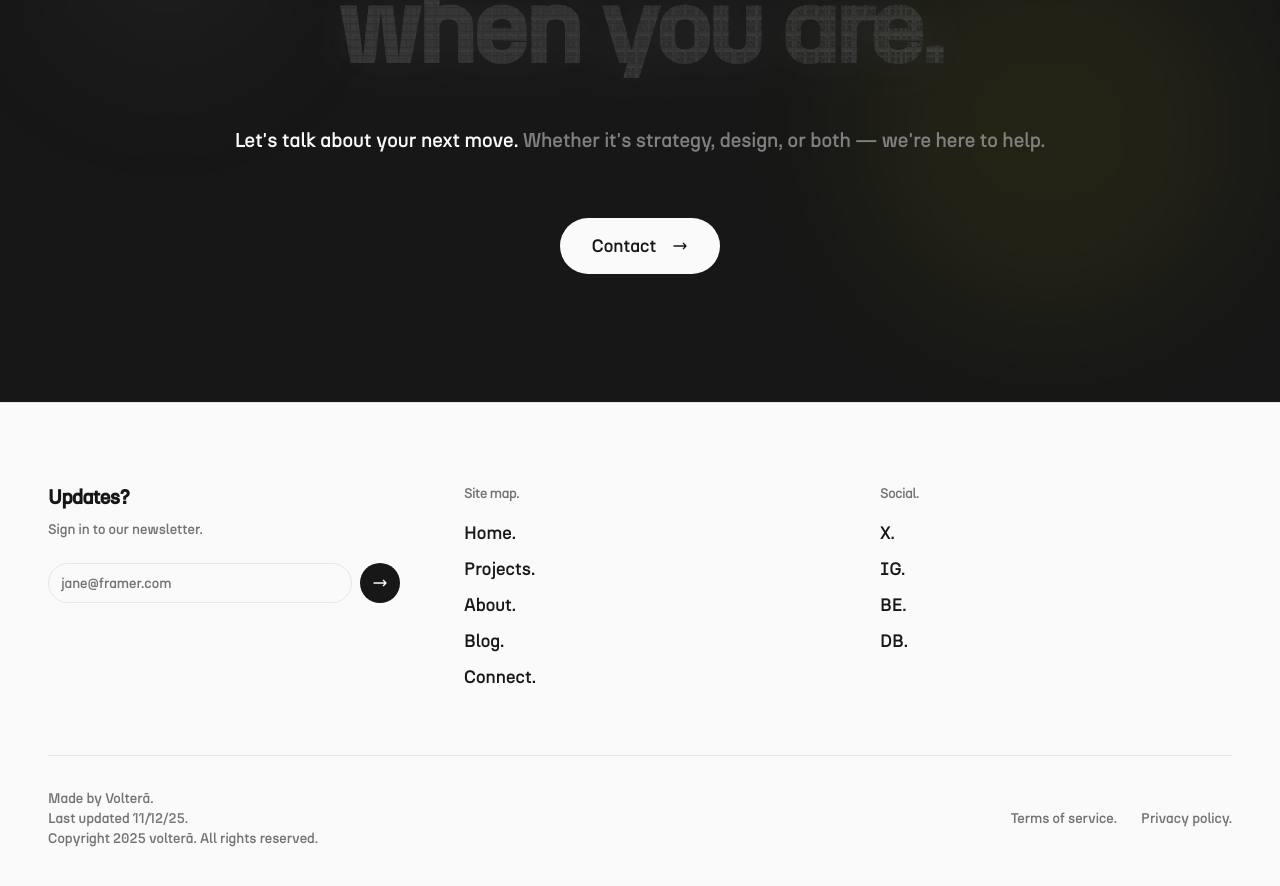
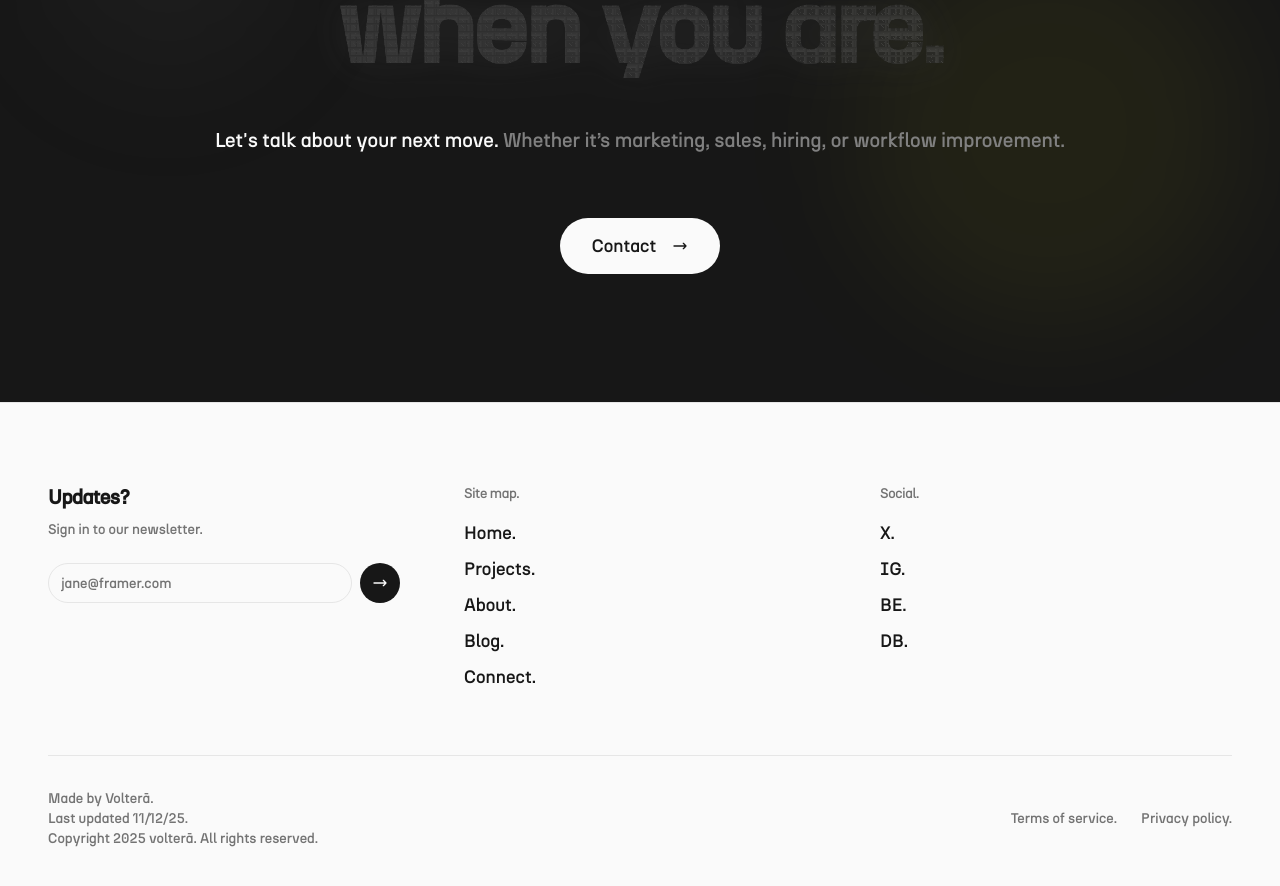
Before and after one commit to ElmiraGabrielyan/voltera-screenshot-magic, a React (Vite) app: page / in a window 1280 px wide. Shown: the part 4920-5806 px from the top of the page. Built offline with nearby package versions, Linux system fonts and the light colour scheme; the HTML template or start-up script is replaced by a standard one.

Commit message:
Code edited in Lovable Code Editor
Edited UI in Lovable

```diff
--- a/src/components/CTA.tsx
+++ b/src/components/CTA.tsx
@@ -17,7 +17,7 @@ const CTA = () => {
 
           <p className="text-xl mb-4">
             <span className="text-dark-foreground font-medium">Let's talk about your next move.</span>{" "}
-            <span className="text-dark-muted">Whether it's strategy, design, or both — we're here to help.</span>
+            <span className="text-dark-muted">Whether it’s marketing, sales, hiring, or workflow improvement.</span>
           </p>
 
           <Button
```
